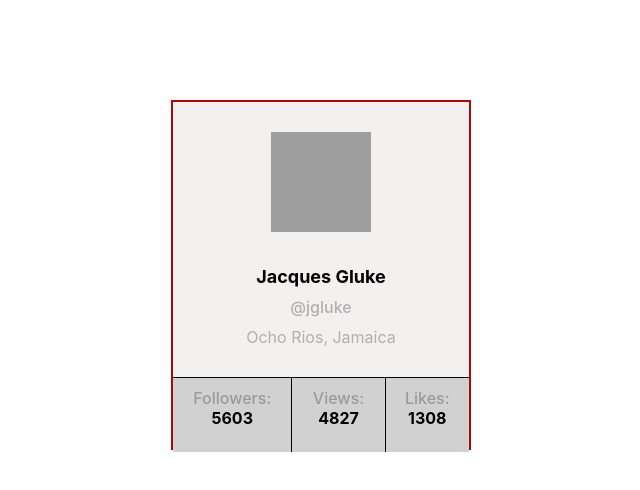
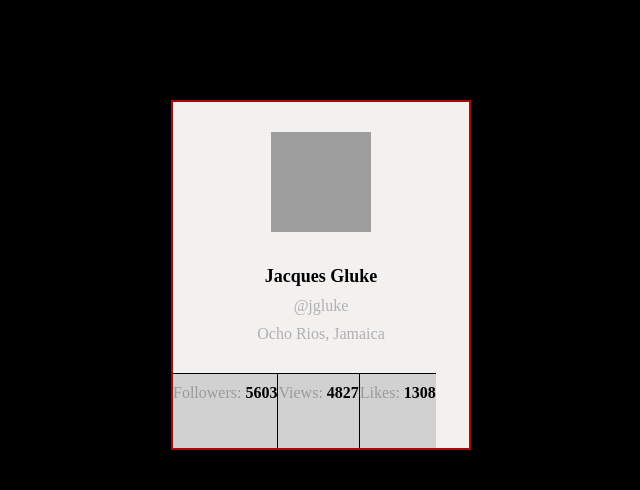
Before and after one commit to Staravoy/react-components-tato, a React (Create React App) app: page / in a window 1280 px wide. Shown: the top 490 px of the page, without its empty margins (319-959 px from the left). Built offline with nearby package versions, Linux system fonts and the light colour scheme; grey boxes are pictures that could not be loaded.

Commit message:
покращення profile

```diff
--- /dev/null
+++ b/src/components/App.css
@@ -0,0 +1,34 @@
+* {
+    margin: 0;
+    padding: 0;
+    box-sizing: border-box;
+    font-family: American typewriter;
+}
+
+body,
+h1,
+h2,
+h3,
+p {
+    margin: 0;
+    padding: 0;
+}
+
+ul {
+    list-style-type: none;
+    /* Відміна маркерів для ненумерованих списків */
+}
+
+ol {
+    list-style-type: none;
+    /* Відміна маркерів для нумерованих списків */
+}
+
+/* Додайте додаткові скидання для інших елементів, якщо необхідно */
+
+
+body {
+    display: flex;
+    justify-content: center;
+    background-color: black;
+}
--- a/src/components/App.jsx
+++ b/src/components/App.jsx
@@ -2,6 +2,7 @@
 import react from 'react'
 // локальні імпорти
 import Profile from "./Profile/Profile";
+import s from './App.css'
 // БД
 import User from '../Data/user.json'
 
--- a/src/components/profile/Profile.modul.css
+++ b/src/components/Profile/Profile.module.css
@@ -1,34 +1,3 @@
-
-* {
-    margin: 0;
-    padding: 0;
-    box-sizing: border-box;
-}
-
-body,
-h1,
-h2,
-h3,
-p {
-    margin: 0;
-    padding: 0;
-}
-
-ul {
-    list-style-type: none;
-    /* Відміна маркерів для ненумерованих списків */
-}
-ol {
-    list-style-type: none;
-    /* Відміна маркерів для нумерованих списків */
-}
-/* Додайте додаткові скидання для інших елементів, якщо необхідно */
-
-
-body {
-    display: flex;
-    justify-content: center;
-}
 
 .profile {
     margin-top: 100px;
--- a/src/components/profile/Profile.jsx
+++ b/src/components/profile/Profile.jsx
@@ -1,31 +1,31 @@
 import React from 'react';
-import styles from "./Profile.modul.css"
+import s from "./Profile.module.css"
 
 const Profile = ({ userName, tag, location, avatar, stats }) => {
   return (
-   <div className="profile">
-    <div className="description">
+   <div className={s.profile}>
+    <div className={s.description}>
       <img
-        src={avatar}
-        alt="User avatar"
-        className="avatar"/>
-        <p className="name">{userName}</p>
-        <p className="tag">@{tag}</p>
-        <p className="location">{location}</p>
+          src={avatar}
+          alt="User avatar"
+          className={s.avatar}/>
+        <p className={s.name}>{userName}</p>
+        <p className={s.tag}>@{tag}</p>
+        <p className={s.location}>{location}</p>
     </div>
 
-    <ul class="stats">
-      <li className='statsData'>
-        <span class="label">Followers:  </span>
-        <span class="quantity">{stats.followers}</span>
+    <ul class={s.stats}>
+      <li className={s.statsData}>
+        <span class={s.label}>Followers:  </span>
+        <span class={s.quantity}>{stats.followers}</span>
       </li>
-      <li className='statsData'>
-        <span class="label">Views:  </span>
-        <span class="quantity">{stats.views}</span>
+      <li className={s.statsData}>
+        <span class={s.label}>Views:  </span>
+        <span class={s.quantity}>{stats.views}</span>
       </li>
-      <li className='statsData'>
-      <span class="label">Likes:  </span>
-          <span class="quantity">{stats.likes}</span>
+      <li className={s.statsData}>
+      <span class={s.label}>Likes:  </span>
+          <span class={s.quantity}>{stats.likes}</span>
       </li>
     </ul>
 </div>
```
